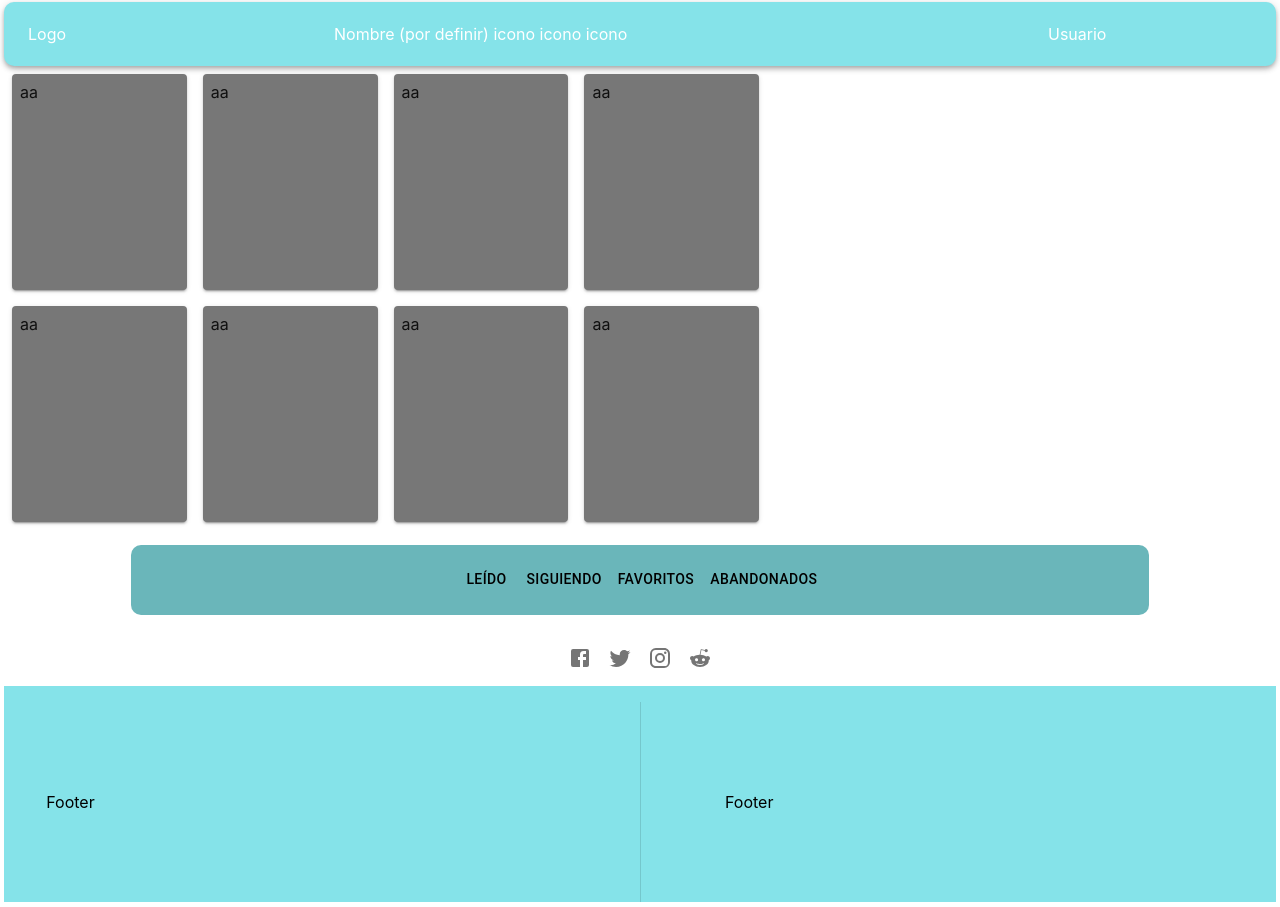
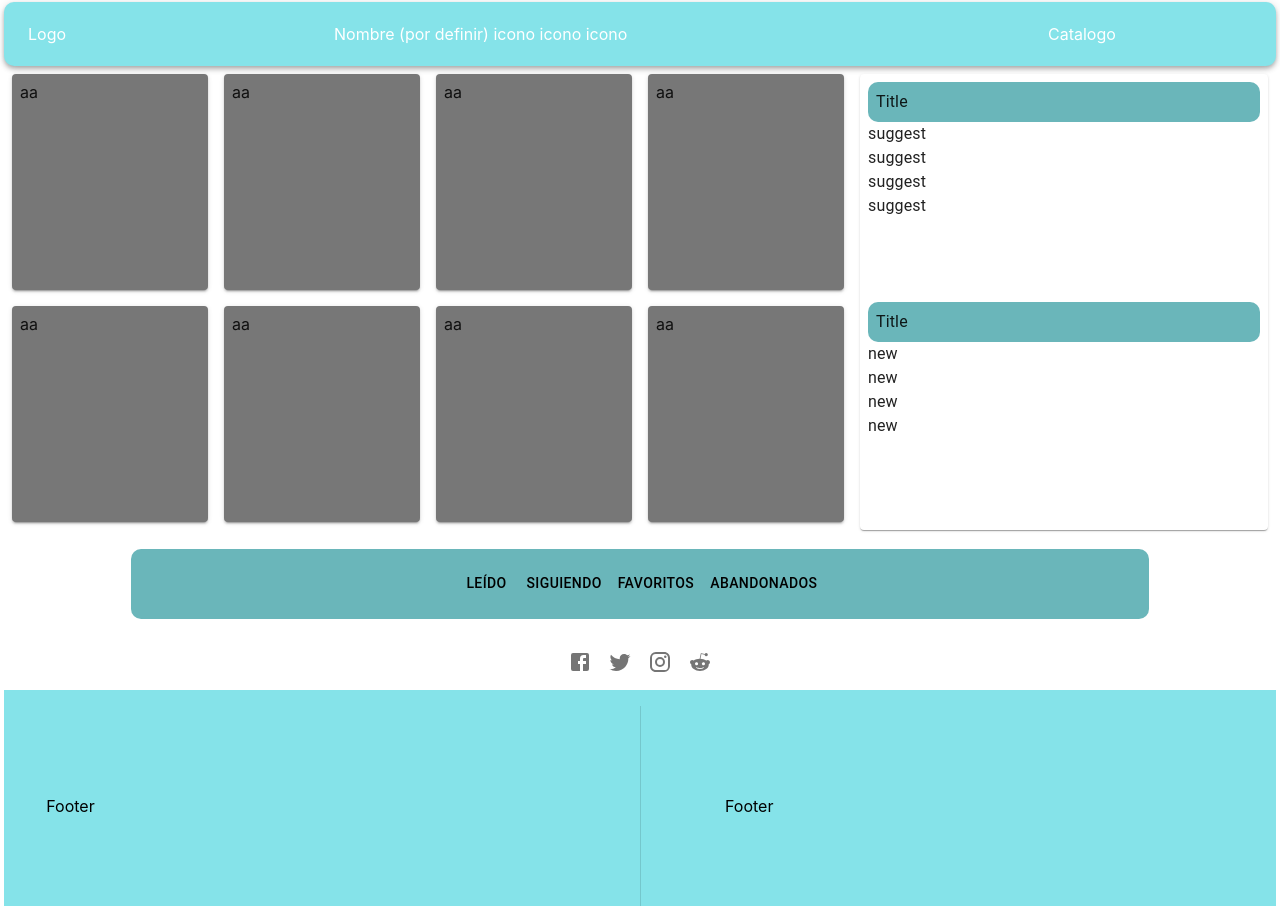
Before and after one commit to velasquezgalejandro/FirstProject, a React (Create React App) app: page / in a window 1280 px wide. Built offline with nearby package versions, Linux system fonts and the light colour scheme.

Commit message:
cambios menores y creacion de tarjeta en main

```diff
--- a/src/Frontend/Main.jsx
+++ b/src/Frontend/Main.jsx
@@ -1,8 +1,10 @@
 import React from 'react';
 import Box from '@mui/material/Box';
+import Grid from '@mui/material/Grid/';
 import Target from './MainHelpers/Targets/Target';
 import CentralBar from './MainHelpers/CentralBar';
 import Social from './MainHelpers/Social';
+import SuggestCard from './MainHelpers/SuggestCard';
 
 const Main = () => {
   return (
@@ -14,7 +16,14 @@ const Main = () => {
         width: '100%',
       }}
     >
-      <Target />
+      <Grid container>
+        <Grid item xs={8}>
+          <Target />
+        </Grid>
+        <Grid item xs={4}>
+          <SuggestCard />
+        </Grid>
+      </Grid>
       <CentralBar />
       <Social />
     </Box>
--- a/src/Frontend/MainHelpers/CentralBar.jsx
+++ b/src/Frontend/MainHelpers/CentralBar.jsx
@@ -11,6 +11,7 @@ const CentralBar = () => {
         height: '100px',
         justifyContent: 'center',
         alignItems: 'center',
+        mt: 0.5,
       }}
     >
       <Box
--- /dev/null
+++ b/src/Frontend/MainHelpers/SuggestCard.jsx
@@ -0,0 +1,45 @@
+import React from 'react';
+import Box from '@mui/material/Box';
+import Grid from '@mui/material/Grid';
+import Typography from '@mui/material/Typography';
+import Card from '@mui/material/Card';
+
+const SuggestCard = () => {
+  //TODO: organizar altura luego
+  return (
+    <Card
+      sx={{
+        display: 'flex',
+        flexWrap: 'nowrap',
+        flexDirection: 'column',
+        m: 1,
+        p: 1,
+        width: 'auto',
+        height: '95%',
+      }}
+    >
+      <Grid container direction="column" sx={{ height: '100%' }}>
+        <Grid item xs={6}>
+          <Box sx={{ bgcolor: '#6ab6ba', borderRadius: '10px', p: 1 }}>
+            <Typography>Title</Typography>
+          </Box>
+          <Typography>suggest</Typography>
+          <Typography>suggest</Typography>
+          <Typography>suggest</Typography>
+          <Typography>suggest</Typography>
+        </Grid>
+        <Grid item xs={6}>
+          <Box sx={{ bgcolor: '#6ab6ba', borderRadius: '10px', p: 1 }}>
+            <Typography>Title</Typography>
+          </Box>
+          <Typography>new</Typography>
+          <Typography>new</Typography>
+          <Typography>new</Typography>
+          <Typography>new</Typography>
+        </Grid>
+      </Grid>
+    </Card>
+  );
+};
+
+export default SuggestCard;
--- a/src/Frontend/MainHelpers/Targets/Target.jsx
+++ b/src/Frontend/MainHelpers/Targets/Target.jsx
@@ -4,7 +4,7 @@ import InfoTarget from './InfoTarget';
 
 const Target = () => {
   return (
-    <Grid container direction="column" sx={{ width: '60%' }}>
+    <Grid container direction="column" sx={{ width: '100%' }}>
       <Grid container direction="row">
         <Grid
           item
--- a/src/Frontend/Navbar.jsx
+++ b/src/Frontend/Navbar.jsx
@@ -19,7 +19,7 @@ const Navbar = () => {
               Nombre (por definir) icono icono icono
             </Grid>
             <Grid xs={2} item>
-              Usuario
+              Catalogo
             </Grid>
           </Grid>
         </Toolbar>
```
